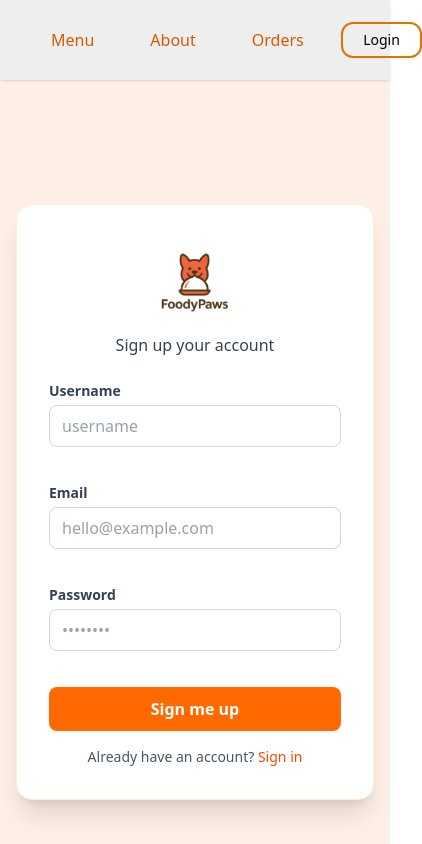
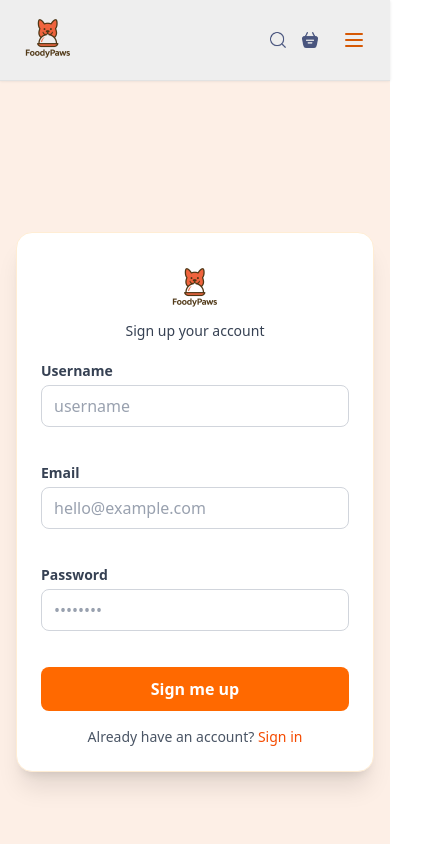
Before and after one commit to Priyanka-Chature/Food-delivery-app, a React (Vite) app in the folder my-app/: page /signup in a window 390 px wide. Shown: the top 844 px of the page, 422 px wide, since content can reach past the window. Built offline with nearby package versions, Linux system fonts and the light colour scheme.

Commit message:
responsive

```diff
--- a/my-app/src/components/FoodDisplay.jsx
+++ b/my-app/src/components/FoodDisplay.jsx
@@ -2,26 +2,45 @@ import React, { useContext } from 'react'
 import { StoreContext } from '../Context/StoreContext'
 import FoodItem from './FoodItem'
 
-const FoodDisplay = ({category}) => {
+const FoodDisplay = ({ category }) => {
 
-    const{food_list} = useContext(StoreContext);
-
+  const { food_list } = useContext(StoreContext);
 
   return (
-    <div className='h-full mt-4 px-12 py-8 '>
-        <h2 className='text-2xl font-bold text-center'>Top dishes near you</h2>
-        <div className=' grid grid-cols-4 mt-12 gap-x-10 gap-y-12 '>
-            {food_list.map((item, index) =>{
-                if(category ==="All" || category === item.category){
-                    return (
-                    <FoodItem key={index} id={item._id} name={item.name} description={item.description} price={item.price} image={item.image}/>
-                )
-                }
+    <div className="h-full mt-4 px-4 sm:px-6 lg:px-12 py-8">
+      <h2 className="text-2xl font-bold text-center">Top dishes near you</h2>
 
-            })}
-        </div>
+      {/* Responsive grid */}
+      <div className="
+        grid
+        grid-cols-1
+        sm:grid-cols-2
+        md:grid-cols-3
+        lg:grid-cols-4
+        mt-12
+        gap-6
+        sm:gap-8
+        lg:gap-x-10
+        lg:gap-y-12
+      ">
+        {food_list.map((item, index) => {
+          if (category === "All" || category === item.category) {
+            return (
+              <FoodItem
+                key={index}
+                id={item._id}
+                name={item.name}
+                description={item.description}
+                price={item.price}
+                image={item.image}
+              />
+            );
+          }
+          return null;
+        })}
+      </div>
     </div>
-  )
+  );
 }
 
 export default FoodDisplay
--- a/my-app/src/components/Logo.jsx
+++ b/my-app/src/components/Logo.jsx
@@ -2,9 +2,11 @@ import React from 'react'
 import { assets } from '../assets/assets.js';
 
 const Logo = () => (
-
-    <img src={assets.logo} alt="Logo" className="h-24 w-24" />
-
+  <img
+    src={assets.logo}
+    alt="Logo"
+    className="h-16 w-16 sm:h-20 sm:w-20 md:h-24 md:w-24"
+  />
 );
 
 export default Logo
--- a/my-app/src/components/Navbar.jsx
+++ b/my-app/src/components/Navbar.jsx
@@ -1,45 +1,189 @@
-import { NavLink } from 'react-router-dom';
-import { useNavigate } from 'react-router-dom';
+import { useState } from 'react';
+import { NavLink, useNavigate } from 'react-router-dom';
 import Logo from '../components/Logo';
-import searchIcon from '../assets/search_icon.png'
-import cart from '../assets/basket_icon.png'
+import searchIcon from '../assets/search_icon.png';
+import cart from '../assets/basket_icon.png';
 
 const Navbar = () => {
+  const navigate = useNavigate();
+  const [open, setOpen] = useState(false);
 
-  const navigate= useNavigate();
+  // Close menu when a route is selected
+  const closeMenu = () => setOpen(false);
 
   return (
-    <nav className="h-20 px-6 w-full bg-[#eeeeee] flex items-center justify-between shadow sticky top-0 z-50">
-      {/* Logo Section */}
-      <div className="h-full w-[15%] flex justify-center items-center">
+    <nav className="h-20 w-full bg-[#eeeeee] flex items-center justify-between shadow sticky top-0 z-50 px-4 sm:px-6 lg:px-10">
+      {/* Left: Logo */}
+      <div className="h-full w-[25%] sm:w-[20%] lg:w-[15%] flex justify-start sm:justify-center items-center">
         <Logo />
       </div>
-      {/* Navigation Links Section */}
-      <div className="h-full w-[60%] flex items-center justify-center">
-        <ul className=" flex gap-14">
+
+      {/* Center: Desktop Nav */}
+      <div className="hidden sm:flex h-full w-[50%] lg:w-[60%] items-center justify-center">
+        <ul className="flex gap-6 md:gap-10 lg:gap-14 text-sm md:text-base">
           <li>
-            <NavLink to="/" className={({ isActive }) => `no-underline text-m font-medium transition-colors duration-300 cursor-pointer ${isActive ? 'text-[#b34700]' : 'text-[#d65804]'}`}>Home</NavLink>
+            <NavLink
+              to="/"
+              className={({ isActive }) =>
+                `no-underline font-medium transition-colors duration-300 cursor-pointer
+                 ${isActive ? 'text-[#b34700]' : 'text-[#d65804]'}`
+              }
+            >
+              Home
+            </NavLink>
           </li>
           <li>
-            <NavLink to="/menu" className={({ isActive }) => `no-underline text-m font-medium transition-colors duration-300 cursor-pointer ${isActive ? 'text-[#b34700]' : 'text-[#d65804]'}`}>Menu</NavLink>
+            <NavLink
+              to="/menu"
+              className={({ isActive }) =>
+                `no-underline font-medium transition-colors duration-300 cursor-pointer
+                 ${isActive ? 'text-[#b34700]' : 'text-[#d65804]'}`
+              }
+            >
+              Menu
+            </NavLink>
           </li>
           <li>
-            <NavLink to="/about" className={({ isActive }) => `no-underline text-m font-medium transition-colors duration-300 cursor-pointer ${isActive ? 'text-[#b34700]' : 'text-[#d65804]'}`}>About</NavLink>
+            <NavLink
+              to="/about"
+              className={({ isActive }) =>
+                `no-underline font-medium transition-colors duration-300 cursor-pointer
+                 ${isActive ? 'text-[#b34700]' : 'text-[#d65804]'}`
+              }
+            >
+              About
+            </NavLink>
           </li>
           <li>
-            <NavLink to="/orders" className={({ isActive }) => `no-underline text-m font-medium transition-colors duration-300 cursor-pointer ${isActive ? 'text-[#b34700]' : 'text-[#d65804]'}`}>Orders</NavLink>
+            <NavLink
+              to="/orders"
+              className={({ isActive }) =>
+                `no-underline font-medium transition-colors duration-300 cursor-pointer
+                 ${isActive ? 'text-[#b34700]' : 'text-[#d65804]'}`
+              }
+            >
+              Orders
+            </NavLink>
           </li>
         </ul>
       </div>
-      {/* Search, Cart, and Login Section */}
-      <div className="h-full flex items-center justify-center flex-1 gap-14">
-        <div className="">
+
+      {/* Right: Actions + Mobile Hamburger */}
+      <div className="flex items-center justify-end gap-4 sm:gap-6 md:gap-10 lg:gap-14 flex-1">
+        {/* Search & Cart (always visible) */}
+        <div>
           <img src={searchIcon} alt="Search Icon" className="h-4 w-4 cursor-pointer" />
         </div>
-        <div className="">
+        <div>
           <img src={cart} alt="Cart Icon" className="h-4 w-4 cursor-pointer" />
         </div>
-        <button onClick={() => navigate("/login")} className="px-5 py-1.5 text-sm font-medium text-black border-2 border-amber-600 rounded-xl  outline-none cursor-pointer">Login</button>
+
+        {/* Desktop Login */}
+        <button
+          onClick={() => navigate('/login')}
+          className="hidden sm:inline-block px-4 sm:px-5 md:px-6 py-1.5 text-xs sm:text-sm font-medium text-black border-2 border-amber-600 rounded-xl outline-none cursor-pointer"
+        >
+          Login
+        </button>
+
+        {/* Mobile Hamburger */}
+        <button
+          type="button"
+          className="sm:hidden inline-flex items-center justify-center rounded-md p-2 text-[#d65804] hover:bg-[#e6e6e6] focus:outline-none focus-visible:ring-2 focus-visible:ring-[#b34700]"
+          aria-label="Open main menu"
+          aria-controls="mobile-menu"
+          aria-expanded={open}
+          onClick={() => setOpen((v) => !v)}
+        >
+          {/* Icon (hamburger / close) */}
+          <svg
+            className={`h-6 w-6 transition-transform duration-200 ${open ? 'rotate-90' : ''}`}
+            xmlns="http://www.w3.org/2000/svg"
+            fill="none"
+            viewBox="0 0 24 24" stroke="currentColor" strokeWidth="2"
+          >
+            {open ? (
+              // X icon
+              <path strokeLinecap="round" strokeLinejoin="round" d="M6 18L18 6M6 6l12 12" />
+            ) : (
+              // Hamburger
+              <path strokeLinecap="round" strokeLinejoin="round" d="M4 6h16M4 12h16M4 18h16" />
+            )}
+          </svg>
+        </button>
+      </div>
+
+      {/* Mobile Menu (drawer) */}
+      <div
+        id="mobile-menu"
+        className={`
+          sm:hidden absolute left-0 right-0 top-20
+          bg-[#f7f7f7] border-t border-[#e2e2e2]
+          shadow-md overflow-hidden
+          transition-[max-height] duration-300 ease-in-out
+          ${open ? 'max-h-80' : 'max-h-0'}
+        `}
+      >
+        <ul className="flex flex-col gap-2 p-4 text-base">
+          <li>
+            <NavLink
+              to="/"
+              onClick={closeMenu}
+              className={({ isActive }) =>
+                `block px-2 py-2 rounded-lg no-underline transition-colors
+                 ${isActive ? 'text-[#b34700] bg-[#fff3e9]' : 'text-[#d65804] hover:bg-[#eeeeee]'}`
+              }
+            >
+              Home
+            </NavLink>
+          </li>
+          <li>
+            <NavLink
+              to="/menu"
+              onClick={closeMenu}
+              className={({ isActive }) =>
+                `block px-2 py-2 rounded-lg no-underline transition-colors
+                 ${isActive ? 'text-[#b34700] bg-[#fff3e9]' : 'text-[#d65804] hover:bg-[#eeeeee]'}`
+              }
+            >
+              Menu
+            </NavLink>
+          </li>
+          <li>
+            <NavLink
+              to="/about"
+              onClick={closeMenu}
+              className={({ isActive }) =>
+                `block px-2 py-2 rounded-lg no-underline transition-colors
+                 ${isActive ? 'text-[#b34700] bg-[#fff3e9]' : 'text-[#d65804] hover:bg-[#eeeeee]'}`
+              }
+            >
+              About
+            </NavLink>
+          </li>
+          <li>
+            <NavLink
+              to="/orders"
+              onClick={closeMenu}
+              className={({ isActive }) =>
+                `block px-2 py-2 rounded-lg no-underline transition-colors
+                 ${isActive ? 'text-[#b34700] bg-[#fff3e9]' : 'text-[#d65804] hover:bg-[#eeeeee]'}`
+              }
+            >
+              Orders
+            </NavLink>
+          </li>
+
+          {/* Mobile Login (inside drawer) */}
+          <li className="pt-2">
+            <button
+              onClick={() => { closeMenu(); navigate('/login'); }}
+              className="w-full px-5 py-2 text-sm font-medium text-black border-2 border-amber-600 rounded-xl"
+            >
+              Login
+            </button>
+          </li>
+        </ul>
       </div>
     </nav>
   );
--- a/my-app/src/pages/SignUpPage.jsx
+++ b/my-app/src/pages/SignUpPage.jsx
@@ -60,8 +60,8 @@ export default function Signup() {
   };
 
   return (
-    <div className="min-h-screen bg-[#FDEFE6] flex items-center justify-center p-4">
-      <div className="w-full max-w-lg bg-white rounded-2xl shadow-xl border border-orange-100 p-8 md:p-10">
+    <div className="min-h-screen bg-[#FDEFE6] flex items-center justify-center p-4 sm:p-6 lg:p-8">
+      <div className="w-full max-w-lg bg-white rounded-2xl shadow-xl border border-orange-100 p-6 md:p-8 lg:p-10">
         {/* Brand */}
         {/* <div className="flex items-center justify-center gap-2">
           <div className="h-9 w-9 rounded-full bg-orange-500 text-white grid place-items-center font-bold">
@@ -70,13 +70,12 @@ export default function Signup() {
           <span className="text-2xl font-extrabold text-orange-500">FoodDesk.</span>
         </div> */}
         <div className="w-full grid place-items-center">
-        <Logo/>
-
+          <Logo />
         </div>
 
-        <p className="text-center text-gray-700 font-medium">Sign up your account</p>
+        <p className="text-center text-gray-700 font-medium text-sm sm:text-base">Sign up your account</p>
 
-        <form onSubmit={handleSubmit} className="mt-6 space-y-4" noValidate>
+        <form onSubmit={handleSubmit} className="mt-5 sm:mt-6 space-y-4" noValidate>
           {/* Username */}
           <div>
             <label htmlFor="username" className="block text-sm font-semibold text-gray-700">
@@ -176,14 +175,13 @@ export default function Signup() {
           </button>
         </form>
 
-        <p className="mt-4 text-center text-sm text-gray-600">
+        <p className="mt-4 sm:mt-5 text-center text-sm text-gray-600">
           Already have an account?{" "}
           <Link to="/login" className="text-orange-600 font-medium hover:underline">
             Sign in
           </Link>
         </p>
       </div>
-
     </div>
   );
 }
```
Also changed, not shown: my-app/src/components/ExploreMenu.jsx (+22 -15 lines), my-app/src/components/FoodItem.jsx (+36 -29 lines), my-app/src/components/Header.jsx (+25 -19 lines), my-app/src/pages/LoginPage.jsx (+20 -27 lines).
